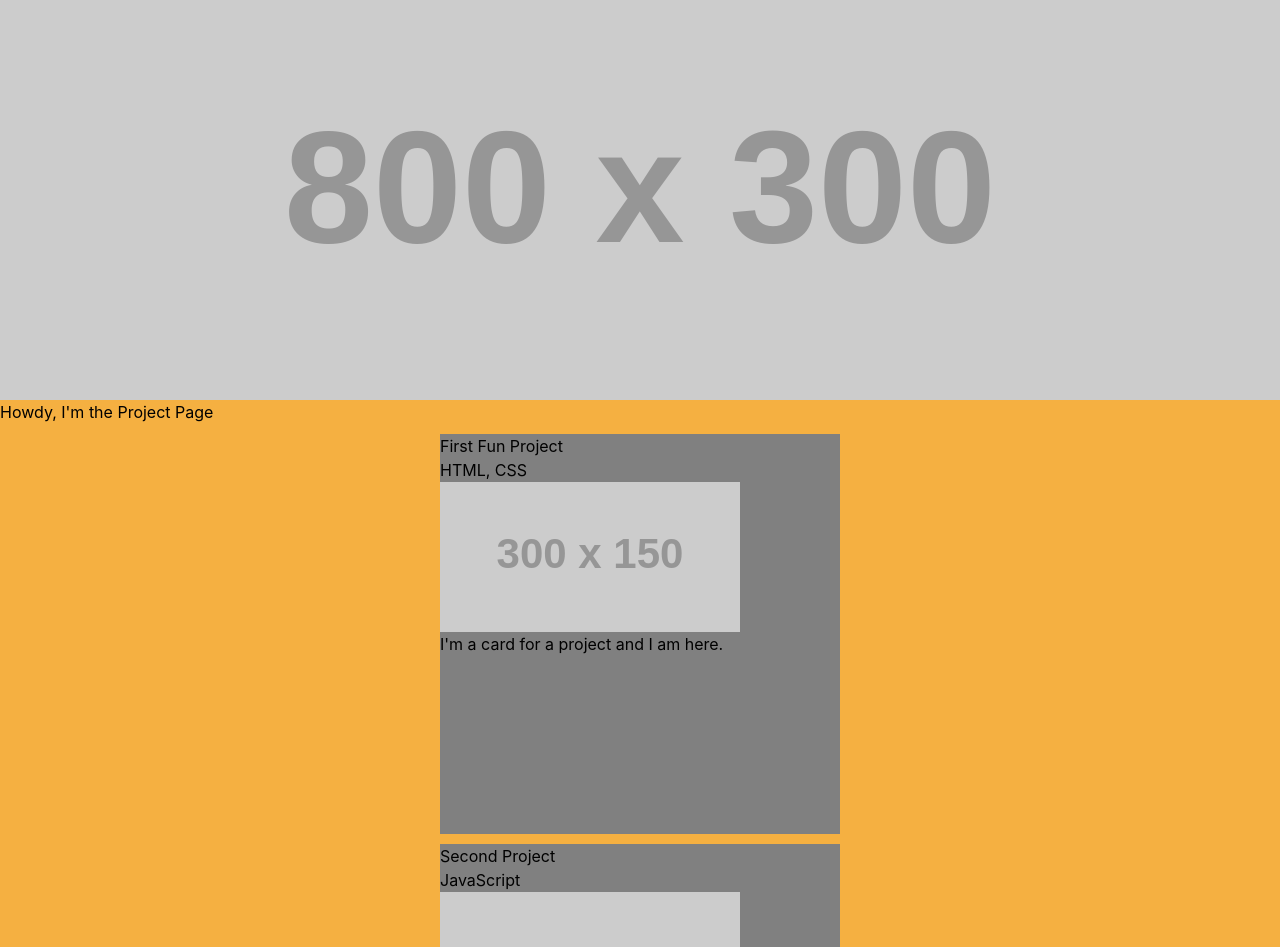
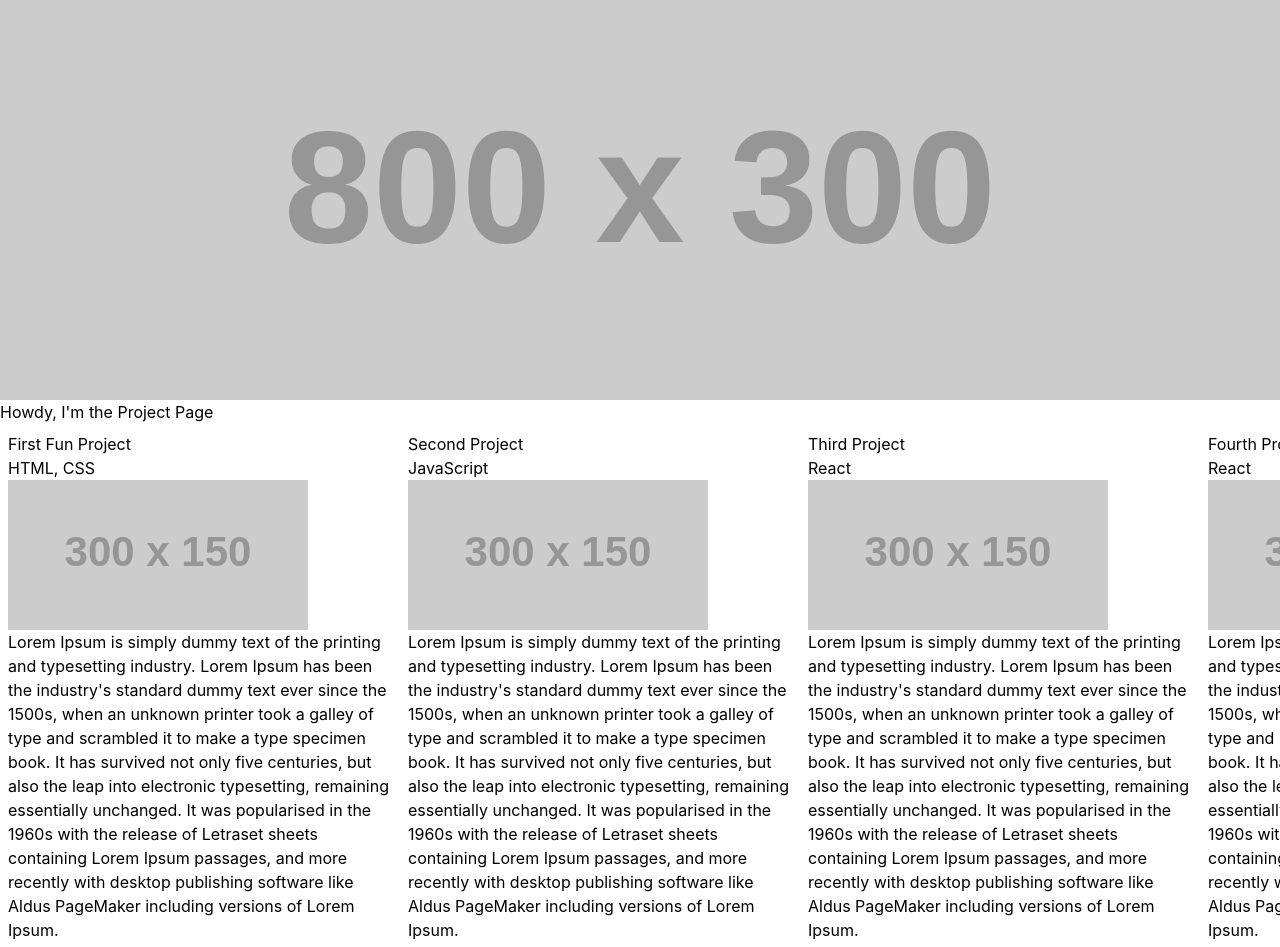
Before and after one commit to brett-ranieri/web-port-react, a React (Create React App) app: page / in a window 1280 px wide. Shown: the top 947 px of the page. Built offline with nearby package versions, Linux system fonts and the light colour scheme.

Commit message:
basic styling to create horizontal scroll functionality

```diff
--- a/src/components/ProjectCard.js
+++ b/src/components/ProjectCard.js
@@ -2,14 +2,15 @@ import React from "react";
 
 const ProjectCard = ({ project }) => {
 	return (
-		<div className='card'>
+		<div className='w-[400px] h-[400px] inline-block p-2'>
 			<h1>{project.name}</h1>
 			<p>{project.languages}</p>
 			<img
+				className='cursor-pointer hover:scale-105 ease-in-out duration-300'
 				src='https://placehold.co/300x150'
 				alt='placeholder'
 			/>
-			<p>I'm a card for a project and I am here.</p>
+			<p className='whitespace-normal'>{project.description}</p>
 		</div>
 	);
 };
--- a/src/components/ProjectPage.js
+++ b/src/components/ProjectPage.js
@@ -4,8 +4,13 @@ import { data } from "../projectData";
 
 const ProjectPage = () => {
 	return (
-		<div className='project'>
+		<div>
 			<h1>Howdy, I'm the Project Page</h1>
+			<div className='relative flex items-center'>
+				<div
+					id='slider'
+					className='w-full h-full overflow-x-scroll scroll whitespace-nowrap scroll smooth'
+				>
 					{data.map((project) => (
 						<ProjectCard
 							project={project}
@@ -13,6 +18,8 @@ const ProjectPage = () => {
 						/>
 					))}
 				</div>
+			</div>
+		</div>
 	);
 };
 
```
Lines whose indentation alone changed are shown as unchanged.
